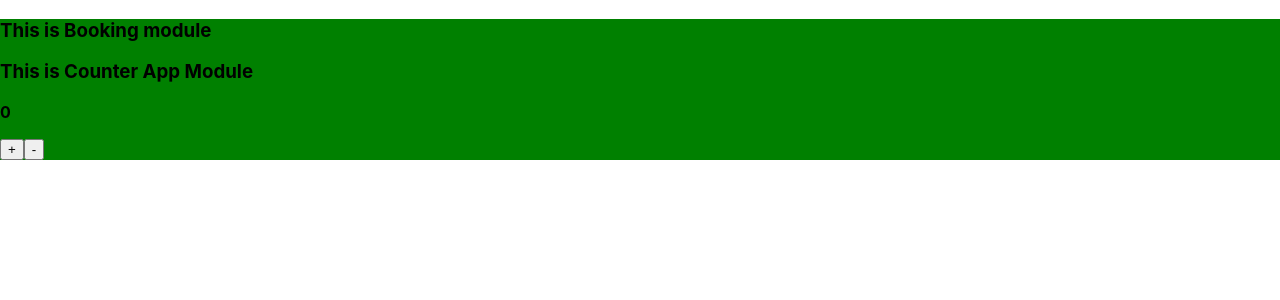
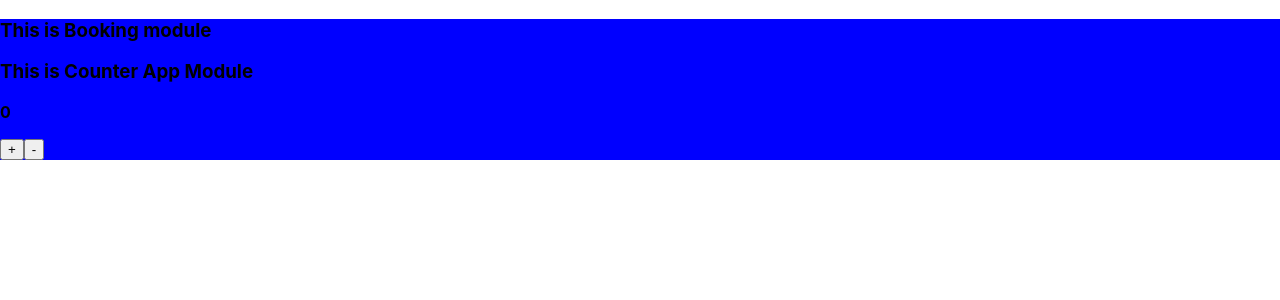
Before and after one commit to rameshvishnoi90904/micronfrontend-booking, a React (Create React App) app: page / in a window 1280 px wide. Shown: the top 300 px of the page. Built offline with nearby package versions, Linux system fonts and the light colour scheme.

Commit message:
fix: version update

```diff
--- a/package.json
+++ b/package.json
@@ -1,6 +1,6 @@
 {
   "name": "booking-module",
-  "version": "0.2.0",
+  "version": "1.0.0",
   "private": true,
   "dependencies": {
     "@testing-library/jest-dom": "^5.16.5",
--- a/src/App.js
+++ b/src/App.js
@@ -2,7 +2,7 @@ import Counter from './Counter';
 
 function App() {
   return (
-    <div className="App" style={{backgroundColor: 'green'}}>
+    <div className="App" style={{backgroundColor: 'blue'}}>
       <h3>This is Booking module</h3>
       <Counter/>
     </div>
```
